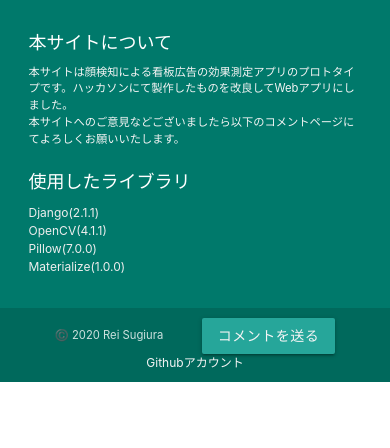
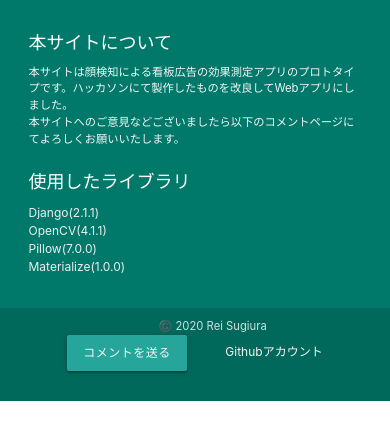
Before and after one commit to reibomaru/face_counter, a Django app: page /usage/ in a window 390 px wide. Shown: the part 160-608 px from the top of the page. Run offline with Django 3.2, Linux system fonts and the light colour scheme; data that the repository does not hold is empty.

Commit message:
ボタンのレイアウト修正

```diff
--- a/face_count/static/face_count/style.css
+++ b/face_count/static/face_count/style.css
@@ -30,6 +30,10 @@ html p{
 
 .footer-text{
     margin: 0px 5%;
+}
+
+.btn.comment-btn{
+    font-size: 1rem;
 }
 
 .comment-modal-body .container{
@@ -213,4 +217,8 @@ html p{
     .nav-anker{
         text-align: center;
     }
+    .copyright-text{
+        float: left;
+        width: 100%;
+    }
 }
--- a/face_count/views/count.py
+++ b/face_count/views/count.py
@@ -25,7 +25,6 @@ eye_cascade = cv2.CascadeClassifier(
 
 
 def index(request):
-    adsfadf
     return render(request, 'face_count/count.html')
 
 
--- a/templates/face_count/base.html
+++ b/templates/face_count/base.html
@@ -76,9 +76,9 @@
                 </div>
             </div>
             <div class="footer-copyright teal darken-3">
-                <div class="container center">
-                    <p class="footer-text">©️ 2020 Rei Sugiura</p>
-                    <a class="footer-text grey-text text-lighten-4 btn" id="comment_modal_btn">コメントを送る</a>
+                <div class="row container center">
+                    <p class="copyright-text footer-text">©️ 2020 Rei Sugiura</p>
+                    <a class="comment-btn footer-text grey-text text-lighten-4 btn" id="comment_modal_btn">コメントを送る</a>
                     <a
                       class="footer-text grey-text text-lighten-4"
                       href="https://github.com/reibomaru"
```
